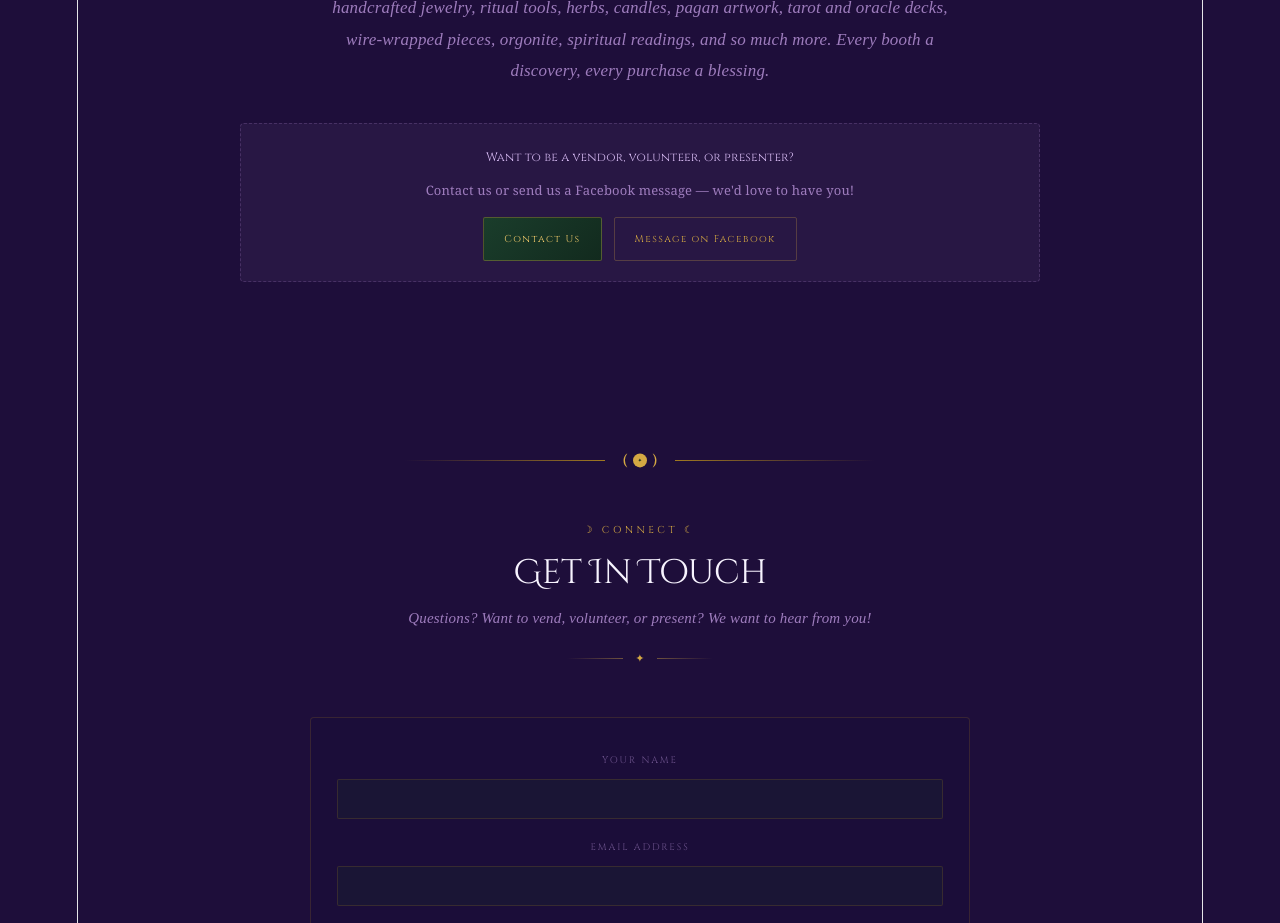
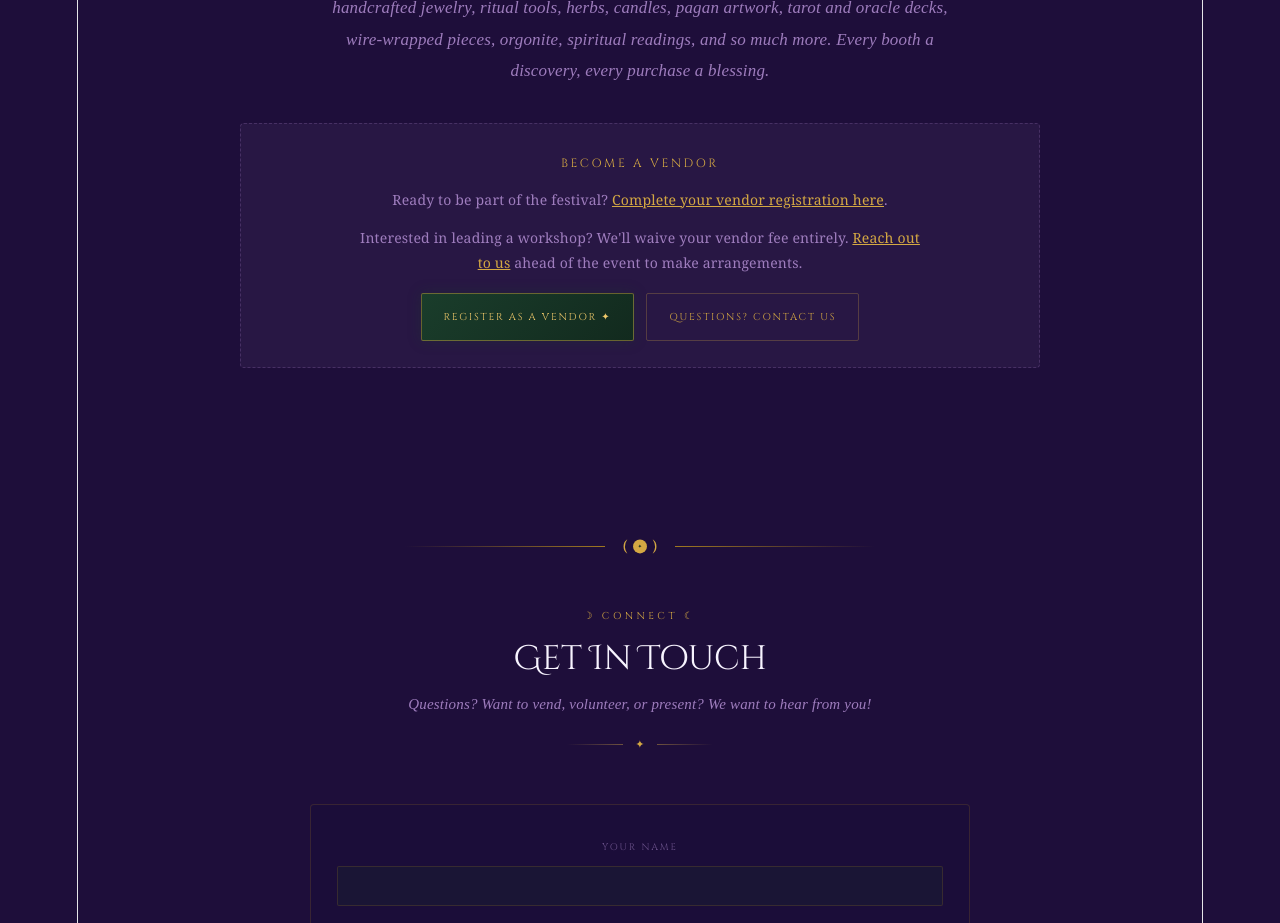
Before and after one commit to colwebmaster/pagan-fest, a React (Vite) app: page / in a window 1280 px wide. Shown: the part 3860-4783 px from the top of the page. Built offline with nearby package versions, Linux system fonts and the light colour scheme; a web font is replaced by a local one.

Commit message:
add vendor registration

```diff
--- a/src/App.jsx
+++ b/src/App.jsx
@@ -536,27 +536,42 @@ function Vendors() {
           ritual tools, herbs, candles, pagan artwork, tarot and oracle decks, wire-wrapped pieces, orgonite,
           spiritual readings, and so much more. Every booth a discovery, every purchase a blessing.
         </p>
-        <div style={{ marginTop:28, padding:"20px 26px", background:`rgba(180,143,212,0.07)`,
+        <div style={{ marginTop:28, padding:"26px 28px", background:`rgba(180,143,212,0.07)`,
           border:`1px dashed ${C.lavender}38`, borderRadius:4, textAlign:"center" }}>
-          <p style={{ fontFamily:"'Cinzel',serif", color:C.lavLight, fontSize:12, marginBottom:7 }}>
-            Want to be a vendor, volunteer, or presenter?
+          <p style={{ fontFamily:"'Cinzel',serif", color:C.gold, fontSize:12, letterSpacing:"0.22em",
+            textTransform:"uppercase", marginBottom:12 }}>
+            Become a Vendor
           </p>
-          <p style={{ color:C.purple200, fontSize:13, marginBottom:14 }}>
-            Contact us or send us a Facebook message — we'd love to have you!
+          <p style={{ color:C.purple200, fontSize:14, lineHeight:1.75, maxWidth:560, margin:"0 auto 14px" }}>
+            Ready to be part of the festival?{" "}
+            <a href="https://www.zeffy.com/en-US/ticketing/fresno-pagan-spirituality-festival-vendor-registration"
+              target="_blank" rel="noopener noreferrer"
+              style={{ color:C.gold, textDecoration:"underline" }}>
+              Complete your vendor registration here
+            </a>.
+          </p>
+          <p style={{ color:C.purple200, fontSize:14, lineHeight:1.75, maxWidth:560, margin:"0 auto 18px" }}>
+            Interested in leading a workshop? We'll waive your vendor fee entirely.{" "}
+            <a href="#contact" onClick={e => { e.preventDefault(); document.getElementById("contact")?.scrollIntoView({ behavior:"smooth" }); }}
+              style={{ color:C.gold, textDecoration:"underline", cursor:"pointer" }}>
+              Reach out to us
+            </a>{" "}ahead of the event to make arrangements.
           </p>
           <div style={{ display:"flex", gap:12, justifyContent:"center", flexWrap:"wrap" }}>
+            <a href="https://www.zeffy.com/en-US/ticketing/fresno-pagan-spirituality-festival-vendor-registration"
+              target="_blank" rel="noopener noreferrer"
+              style={{ fontFamily:"'Cinzel',serif", color:C.goldLight, fontSize:10, letterSpacing:"0.18em",
+                textTransform:"uppercase", textDecoration:"none",
+                background:`linear-gradient(135deg,${C.forestGreen},${C.darkGreen})`,
+                border:`1px solid ${C.gold}70`, padding:"10px 22px", borderRadius:2, display:"inline-block",
+                boxShadow:`0 0 14px ${C.forestGreen}55` }}>
+              Register as a Vendor ✦
+            </a>
             <a href="#contact" onClick={e => { e.preventDefault(); document.getElementById("contact")?.scrollIntoView({ behavior:"smooth" }); }}
-              style={{ fontFamily:"'Cinzel',serif", color:C.goldLight, fontSize:10, letterSpacing:"0.14em",
-                textDecoration:"none", background:`linear-gradient(135deg,${C.forestGreen},${C.darkGreen})`,
-                border:`1px solid ${C.gold}50`, padding:"8px 20px", borderRadius:2, display:"inline-block" }}>
-              Contact Us
-            </a>
-            <a href="https://www.facebook.com/p/Fresno-Pagan-Spirituality-Festival-61577325568920/"
-              target="_blank" rel="noopener noreferrer"
-              style={{ fontFamily:"'Cinzel',serif", color:C.gold, fontSize:10, letterSpacing:"0.14em",
-                textDecoration:"none", border:`1px solid ${C.gold}45`, padding:"8px 20px",
-                borderRadius:2, display:"inline-block" }}>
-              Message on Facebook
+              style={{ fontFamily:"'Cinzel',serif", color:C.gold, fontSize:10, letterSpacing:"0.18em",
+                textTransform:"uppercase", textDecoration:"none",
+                border:`1px solid ${C.gold}45`, padding:"10px 22px", borderRadius:2, display:"inline-block" }}>
+              Questions? Contact Us
             </a>
           </div>
         </div>
```
